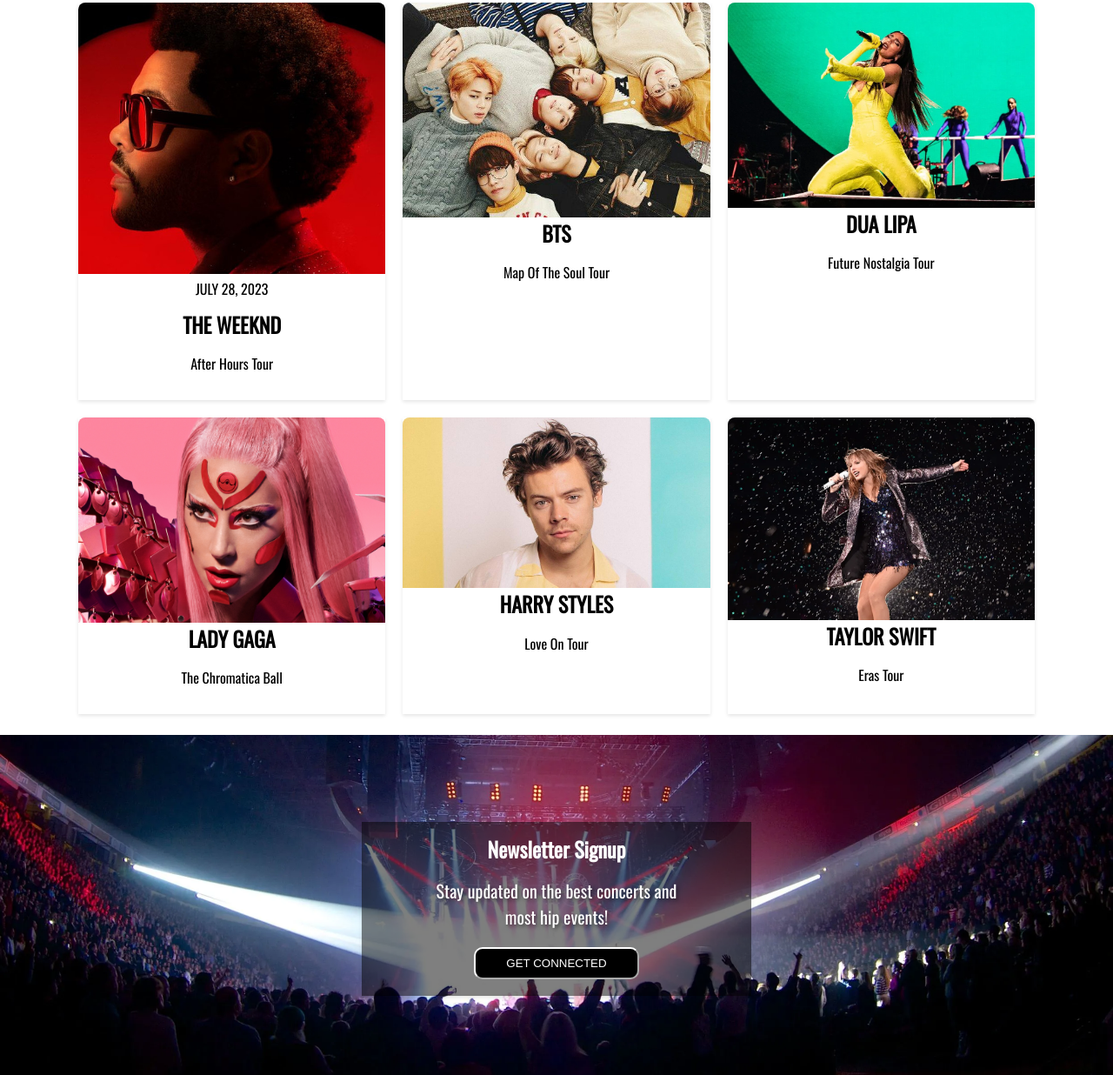
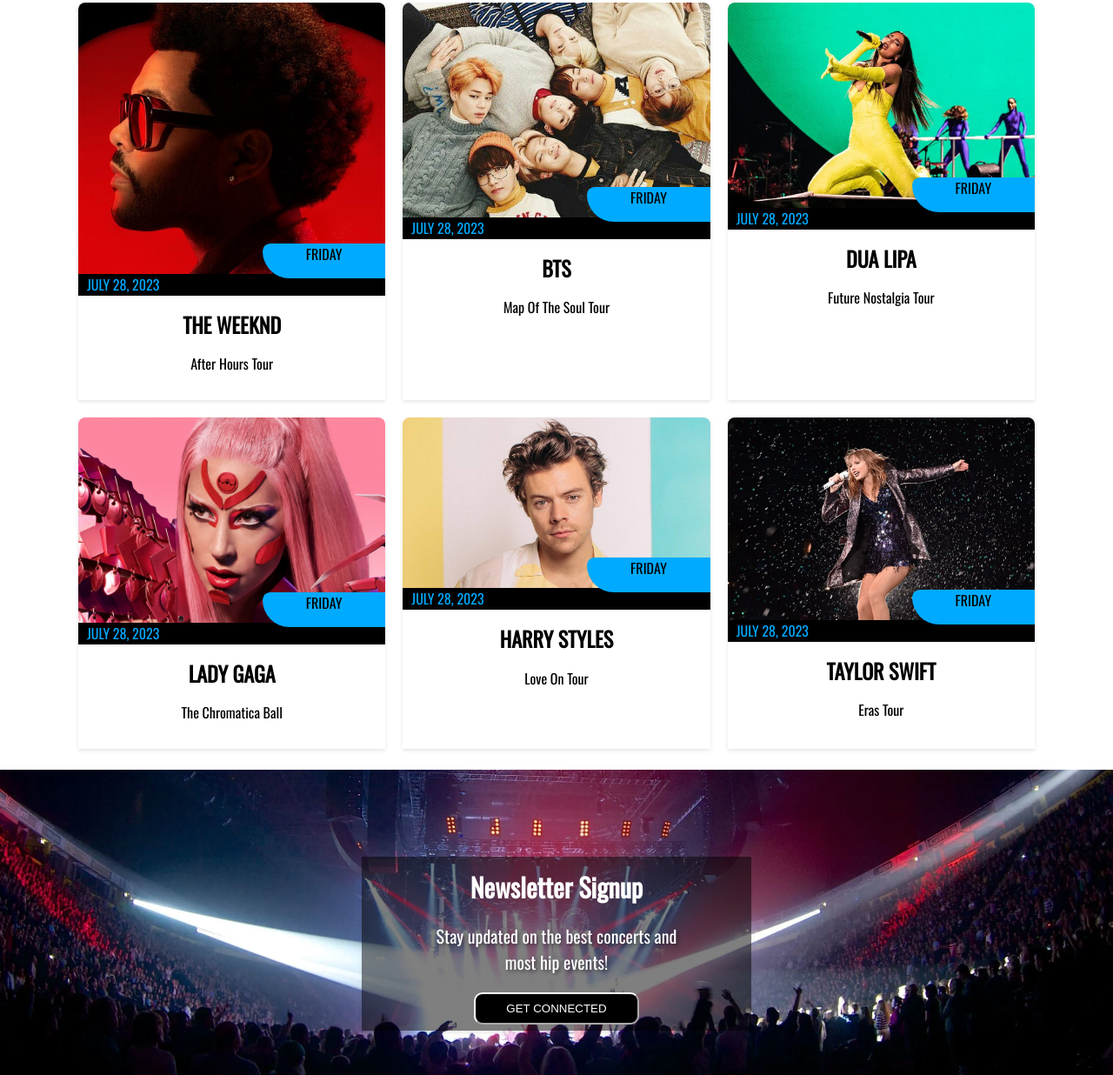
Before and after one commit to Introvette/carbonhouse-codetest, a plain HTML site: page index.html in a window 1280 px wide. Shown: the part 248-1484 px from the top of the page at 87% size. Drawn offline with nearby package versions, Linux system fonts and the light colour scheme.

Commit message:
cards designs added, need to adjust sizing and photos

```diff
--- a/index.html
+++ b/index.html
@@ -50,6 +50,9 @@
                     <article class="card">
                         <img src="assets/img/weeknd.jpeg">
                         <div class="content">
+                            <div class="day-bar-container">
+                            <div class="day-bar"><p>FRIDAY</p></div>
+                            </div>
                             <div class="date-bar">
                                 <p>JULY 28, 2023</p>
                             </div>
@@ -61,6 +64,12 @@
                      <article class="card">
                         <img src="assets/img/bts.jpeg">
                         <div class="content">
+                            <div class="day-bar-container">
+                                <div class="day-bar"><p>FRIDAY</p></div>
+                                </div>
+                                <div class="date-bar">
+                                    <p>JULY 28, 2023</p>
+                                </div>
                             <h2>BTS</h2>
                             <p>Map Of The Soul Tour</p>
                         </div>
@@ -69,6 +78,12 @@
                     <article class="card">
                         <img src="assets/img/dua.jpg">
                         <div class="content">
+                            <div class="day-bar-container">
+                                <div class="day-bar"><p>FRIDAY</p></div>
+                                </div>
+                                <div class="date-bar">
+                                    <p>JULY 28, 2023</p>
+                                </div>
                             <h2>DUA LIPA</h2>
                             <p>Future Nostalgia Tour</p>
                         </div>
@@ -77,6 +92,12 @@
                     <article class="card">
                         <img src="assets/img/gaga.jpg">
                         <div class="content">
+                            <div class="day-bar-container">
+                                <div class="day-bar"><p>FRIDAY</p></div>
+                                </div>
+                                <div class="date-bar">
+                                    <p>JULY 28, 2023</p>
+                                </div>
                             <h2>LADY GAGA</h2>
                             <p> The Chromatica Ball</p>
                         </div>
@@ -85,6 +106,12 @@
                     <article class="card">
                         <img src="assets/img/harry.jpg">
                         <div class="content">
+                            <div class="day-bar-container">
+                                <div class="day-bar"><p>FRIDAY</p></div>
+                                </div>
+                                <div class="date-bar">
+                                    <p>JULY 28, 2023</p>
+                                </div>
                             <h2>HARRY STYLES</h2>
                             <p>Love On Tour</p>
                         </div>
@@ -93,6 +120,12 @@
                     <article class="card">
                         <img src="assets/img/swift.jpg">
                         <div class="content">
+                            <div class="day-bar-container">
+                                <div class="day-bar"><p>FRIDAY</p></div>
+                                </div>
+                                <div class="date-bar">
+                                    <p>JULY 28, 2023</p>
+                                </div>
                             <h2>TAYLOR SWIFT</h2>
                             <p>Eras Tour</p>
                         </div>
--- a/scss/globals/_cards.scss
+++ b/scss/globals/_cards.scss
@@ -26,6 +26,40 @@
     margin-bottom: 30px;
   }
 
+.date-bar{
+  background-color: black;
+  color: var(--theme-color);
+  display: flex;
+  flex-direction: flex-start;
+  height: 40%;
+  margin-top: -10px;
+  margin-bottom: 20px;
+}
+
+.date-bar p {
+  margin-left: 10px;
+  margin-top: 10px;
+  margin-bottom: 1px;
+}
+
+.day-bar-container {
+  display: flex;
+  justify-content: flex-end;
+  margin-bottom: -35px;
+}
+
+.day-bar {
+  background-color: var(--theme-color);
+  color: var(--text-color);
+  display: flex;
+  justify-content: center;
+  height: 20%;
+  margin-top: -40px;
+  margin-bottom: 20px;
+  width: 40%;
+  border-radius: 20px 0px 0px 70px;
+}
+
 
   @media screen and (max-width: 768px) {
     .cards {
--- a/scss/globals/_newsletter.scss
+++ b/scss/globals/_newsletter.scss
@@ -10,7 +10,6 @@
 
   .newsletter-bg div {
     text-align: center;
-    padding:10px;
     padding: 9px 35px 15px 35px;
   }
 
@@ -30,6 +29,7 @@
 .newsletter-content h1{
     text-shadow: rgba(0, 0, 0, 0.5);
     color: white;
+    font-size: 30px;
 }
 
 .newsletter-content button {
--- a/scss/globals/colors.scss
+++ b/scss/globals/colors.scss
@@ -1,4 +1,5 @@
 :root {
     --background-color: rgb(255, 255, 255);
     --text-color: hsl(0, 0%, 0%);
+    --theme-color: rgb(0, 170, 255);
 }
```
Also changed, not shown: dist/colors.css, dist/styles.css, 2 other files.
